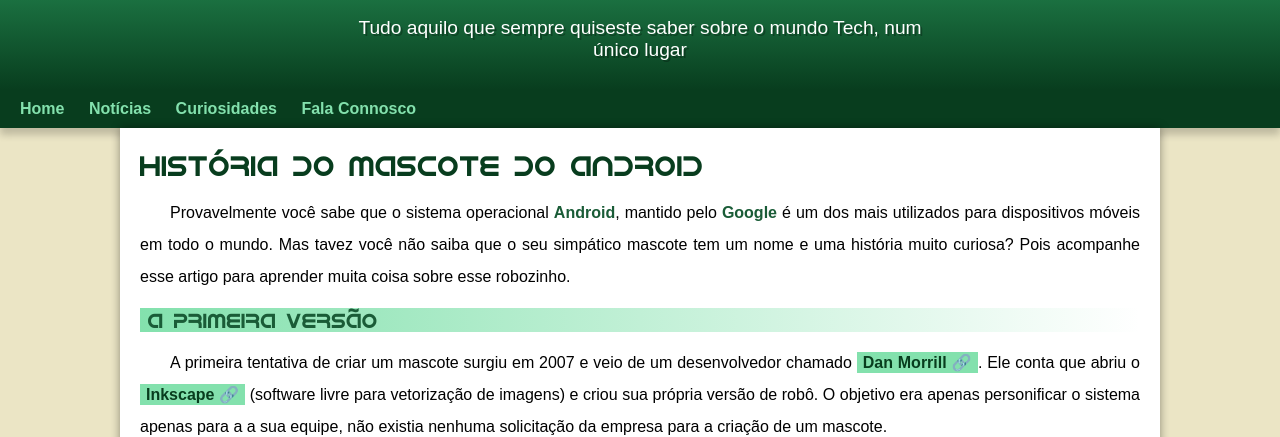
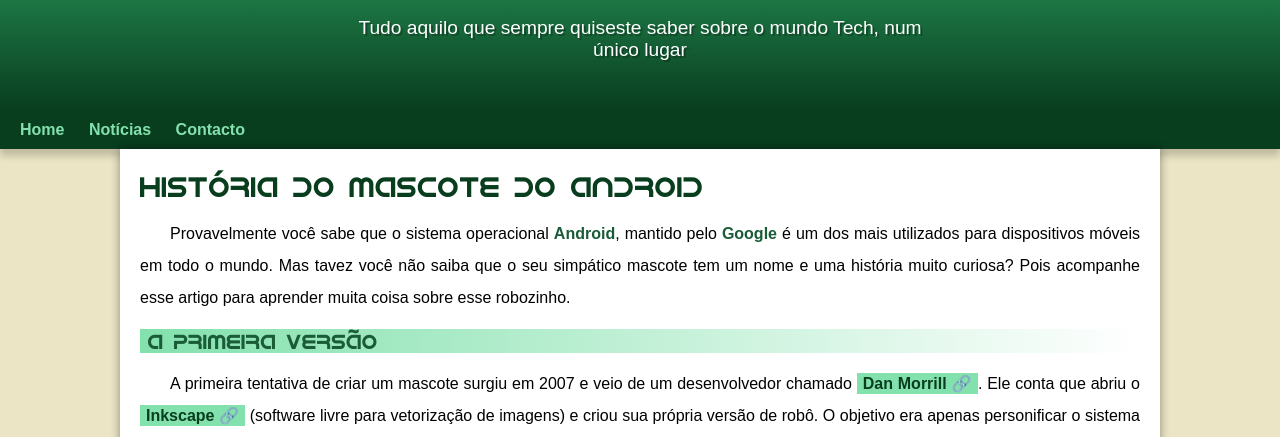
Before and after one commit to tiagodan777/projeto-android, a plain HTML site: page index.html in a window 1280 px wide. Shown: the part 100-537 px from the top of the page. Drawn offline with Linux system fonts and the light colour scheme; a web font is replaced by a local one.

Commit message:
problema de padding corrigido

```diff
--- a/estilos/style.css
+++ b/estilos/style.css
@@ -59,7 +59,7 @@ header > p {
     margin: auto;
     padding: 0px 10px 0px 10px;
     text-shadow: 2px 2px 0px rgba(0, 0, 0, 0.271);
-    margin-bottom: 20px;
+    padding-bottom: 50px;
 }
 
 nav {
--- a/index.html
+++ b/index.html
@@ -15,8 +15,7 @@
     <nav>
         <a href="#">Home</a>
         <a href="#">Notícias</a>
-        <a href="#">Curiosidades</a>
-        <a href="#">Fala Connosco</a>
+        <a href="#">Contacto</a>
     </nav>
     <main>
         <article>
```
